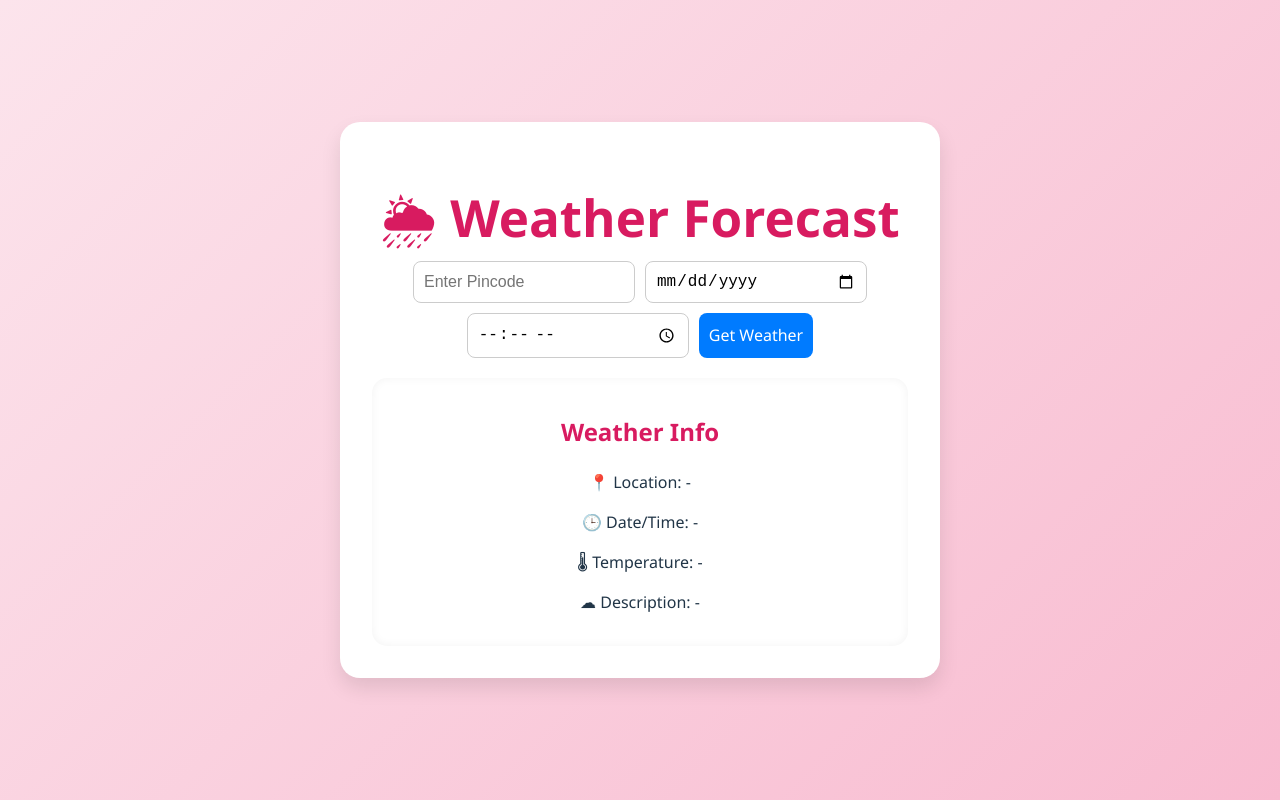
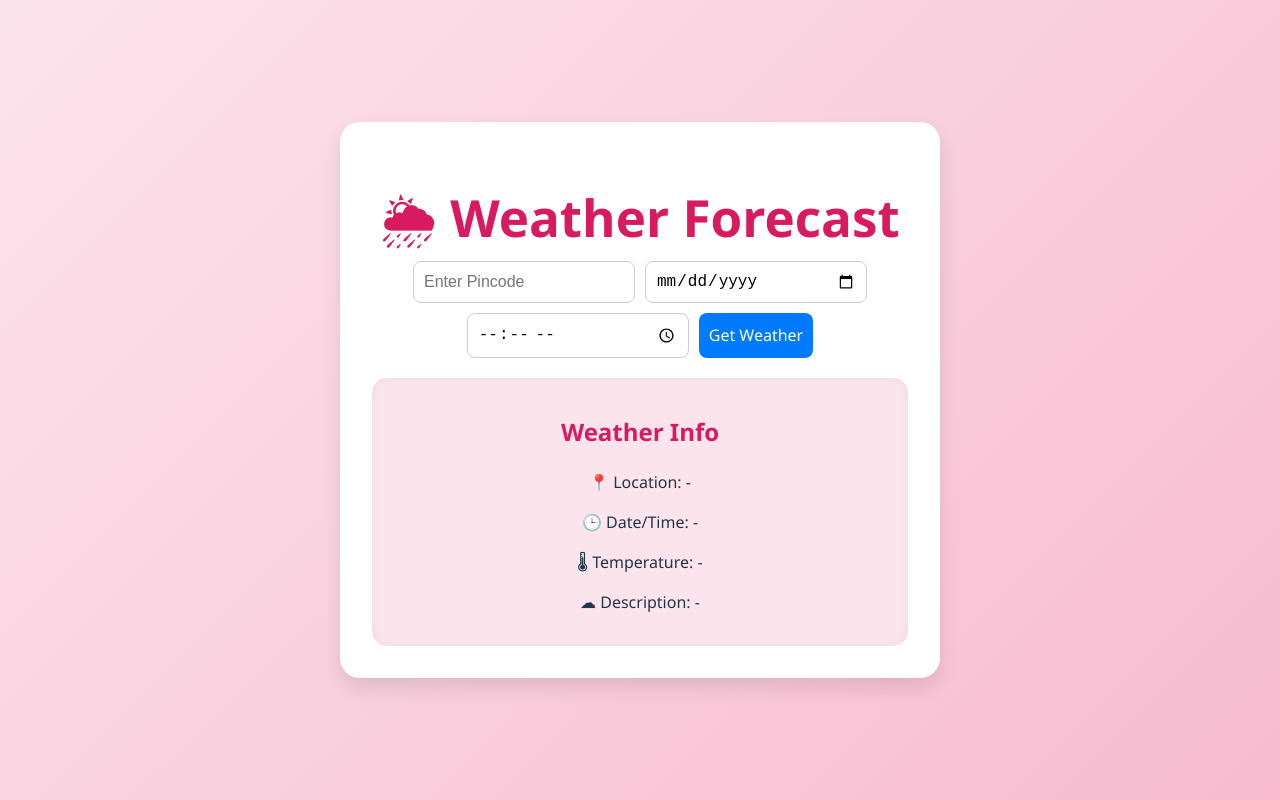
Before and after one commit to Akriti786/Weathers-app, a React (Vite) app: page / in a window 1280 px wide. Built offline with nearby package versions, Linux system fonts and the light colour scheme.

Commit message:
Update Weather.jsx
vbnm

```diff
--- a/src/Weather.jsx
+++ b/src/Weather.jsx
@@ -130,7 +130,7 @@ const styles = {
     cursor: "pointer",
   },
   card: {
-    background: "#babypink",
+    background: "#fce4ec",
     borderRadius: "15px",
     padding: "1rem",
     boxShadow: "inset 0 0 10px rgba(0, 0, 0, 0.05)",
```
